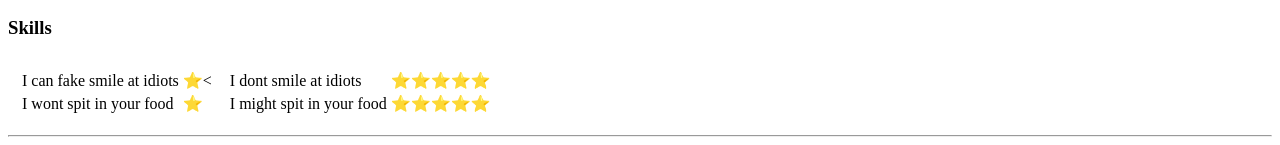
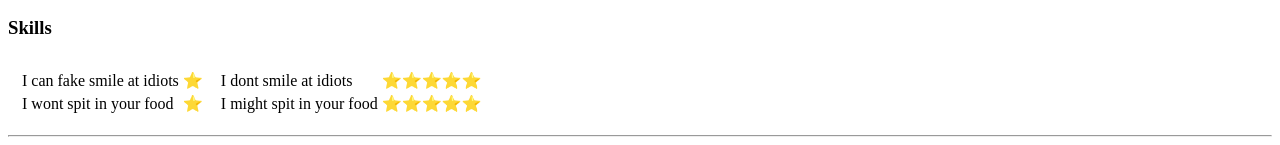
Before and after one commit to mperdreaux/cv, a plain HTML site: page index.html in a window 1280 px wide. Shown: the part 895-1040 px from the top of the page. Drawn offline with Linux system fonts and the light colour scheme.

Commit message:
Update index.html

```diff
--- a/index.html
+++ b/index.html
@@ -53,7 +53,7 @@
         <table>
           <tr>
             <td>I can fake smile at idiots</td>
-            <td>⭐️<</td>
+            <td>⭐️</td>
           </tr>
           <tr>
             <td>I wont spit in your food</td>
```
